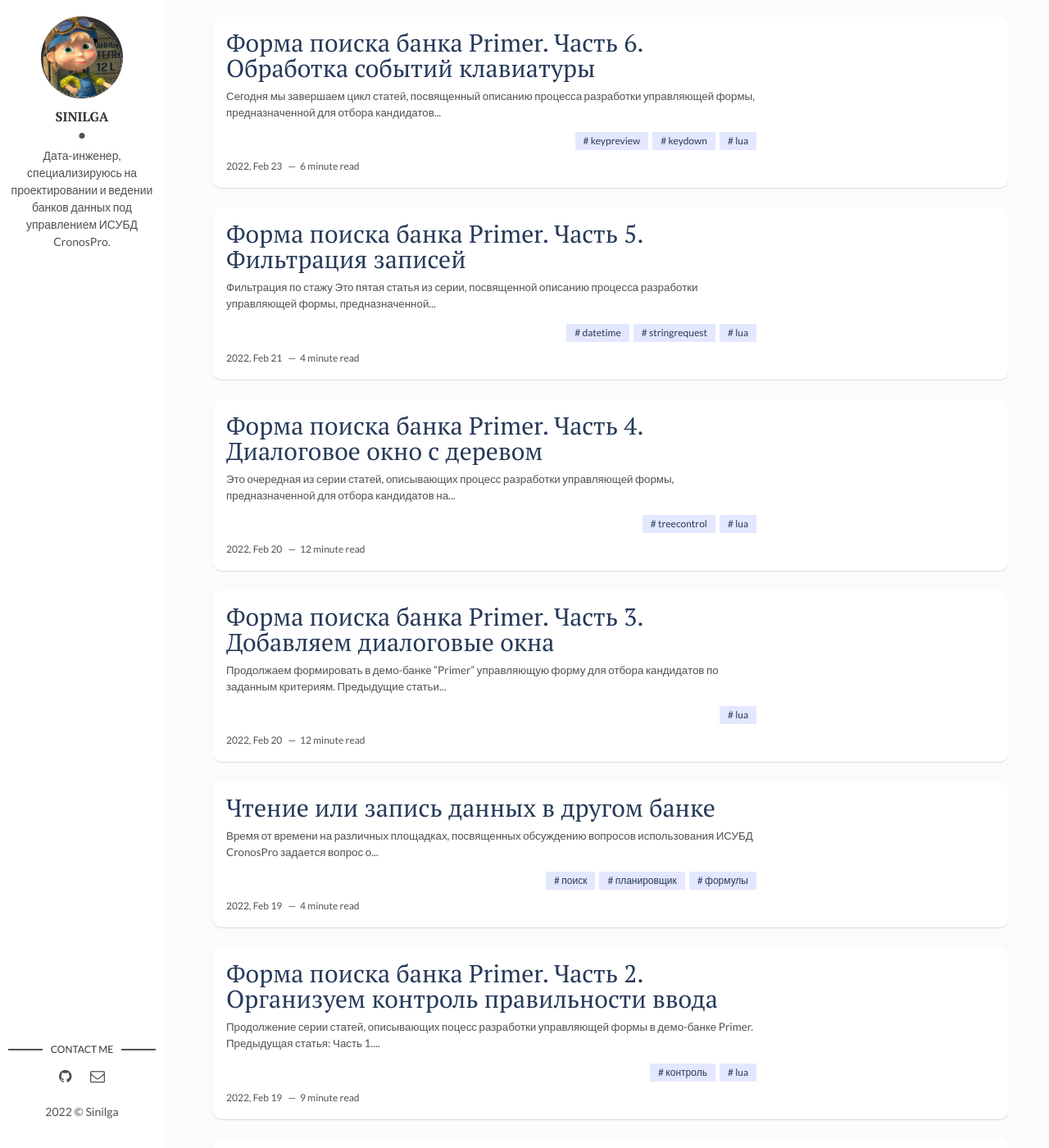
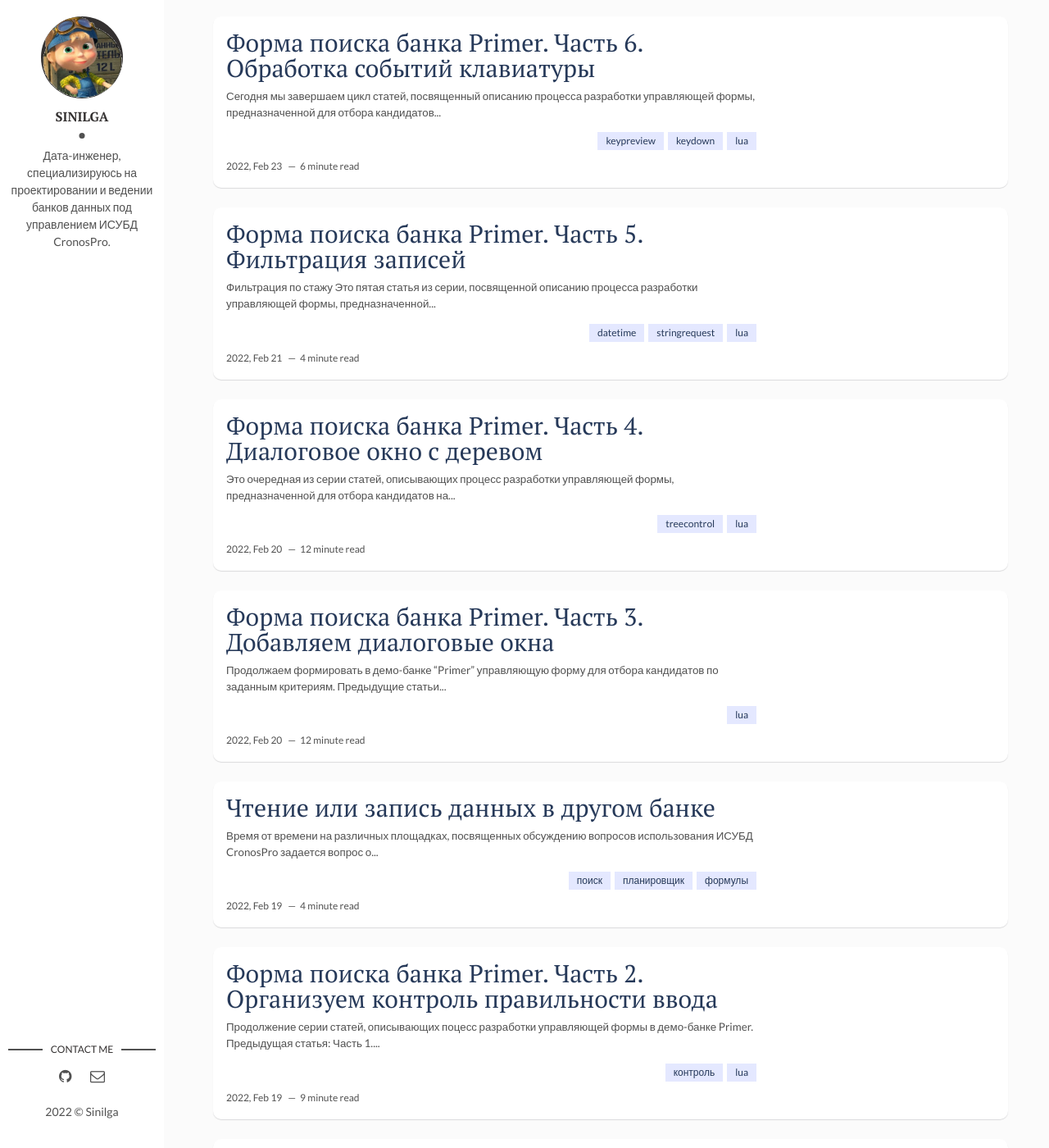
Before and after one commit to sinilga/cronospro, a Jekyll site: the page built from index.html, in a window 1280 px wide and 1400 px high. Shown: the whole window at 82% size. Built offline with Jekyll 4.4.1, drawn with Linux system fonts in a browser that asks for light colours; the list of posts is cut into pages by our own code; some of the changed text lies outside the part shown.

Commit message:
Update index.html

```diff
--- a/index.html
+++ b/index.html
@@ -20,7 +20,7 @@ categories: CronosPro, Lua
    {% endif %}
    <div class="post-tag">
      {% for tag in post.tags %}
-       <a href="{{site.baseurl}}/tags#{{tag}}" class="tag">&#35; {{ tag }}</a>
+       <a href="{{site.baseurl}}/tags#{{tag}}" class="tag">{{ tag }}</a>
      {% endfor %}
     </div>
     <span class="post-date">{{post.date | date: '%Y, %b %d'}}&nbsp;&nbsp;&nbsp;—&nbsp;</span>
```
